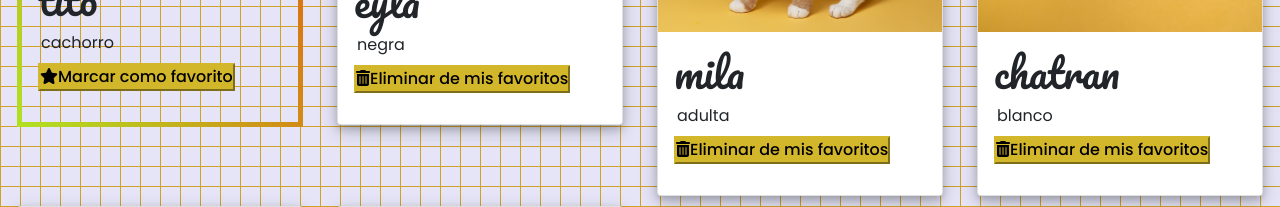
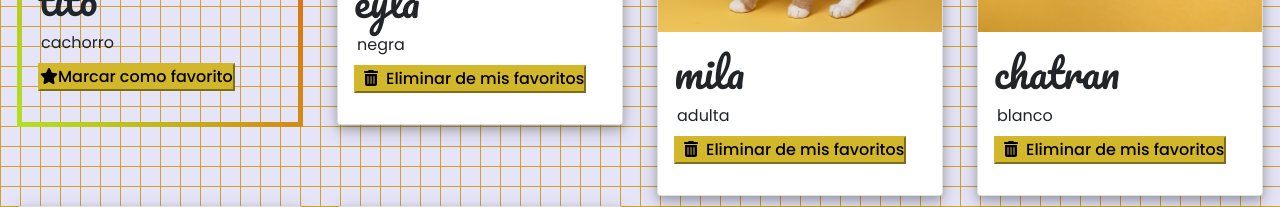
Before and after one commit to JassanBraian/worldpets-front, a React (Create React App) app: page / in a window 1280 px wide. Shown: the part 434-641 px from the top of the page. Built offline with nearby package versions, Linux system fonts and the light colour scheme; no server answers.

Commit message:
fix key and size warnings

```diff
--- a/src/components/entities/publication/cards/Card.js
+++ b/src/components/entities/publication/cards/Card.js
@@ -23,7 +23,7 @@ const Card = (props) => {
                 Marcar como favorito
             </button>
             : <button className="favouriteButton" onClick={props.onToggleFavorite}>
-            <FontAwesomeIcon size= '1.5x' icon={faTrashCan} />
+            <FontAwesomeIcon size= '1x' icon={faTrashCan} className='mx-2'/>
                 Eliminar de mis favoritos
             </button>}
         </div>
--- a/src/components/entities/publication/cards/listaPublicaciones.js
+++ b/src/components/entities/publication/cards/listaPublicaciones.js
@@ -7,7 +7,7 @@ import pet2 from '../../../../assets/img/pet2.jpg'
 import pet3 from '../../../../assets/img/pet3.jpg'
 import pet4 from '../../../../assets/img/pet4.jpg'
 
-const listaInicial= [
+const listaInicial = [
     {
         petName: 'tito',
         petDescription: 'cachorro',
@@ -57,7 +57,7 @@ const ListaPublicaciones = () => {
     const toggle = (i) => {
         setPublicaciones([
             ...publicaciones.slice(0, i),
-            {...publicaciones[i], isFavorite: !publicaciones[i].isFavorite},
+            { ...publicaciones[i], isFavorite: !publicaciones[i].isFavorite },
             ...publicaciones.slice(i + 1),
         ]);
     }
@@ -65,7 +65,17 @@ const ListaPublicaciones = () => {
     return (
         <section className='container-fluid'>
             <div className='row'>
-                 {publicaciones.map((pub, i) => <Card title= {pub.petName} description={pub.petDescription} favorite={pub.isFavorite} image={pub.image} isHighlighted={pub.isHighlighted} onToggleFavorite={() => toggle(i)}/>)}
+                {publicaciones.map((pub, i) =>
+                    <Card
+                        key={i}
+                        title={pub.petName}
+                        description={pub.petDescription}
+                        favorite={pub.isFavorite}
+                        image={pub.image}
+                        isHighlighted={pub.isHighlighted}
+                        onToggleFavorite={() => toggle(i)}
+                    />
+                )}
             </div>
         </section>
     )
```
Lines whose indentation alone changed are shown as unchanged.
